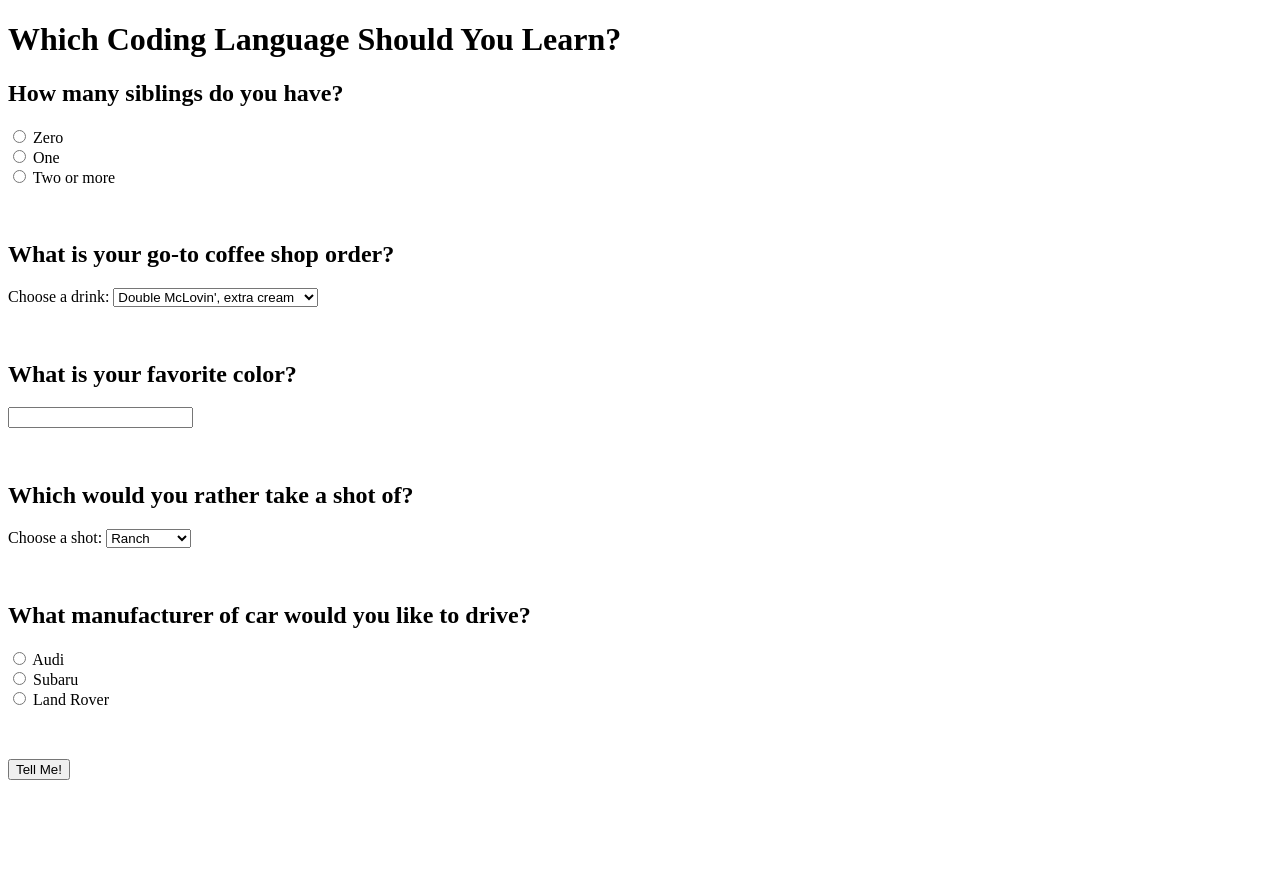
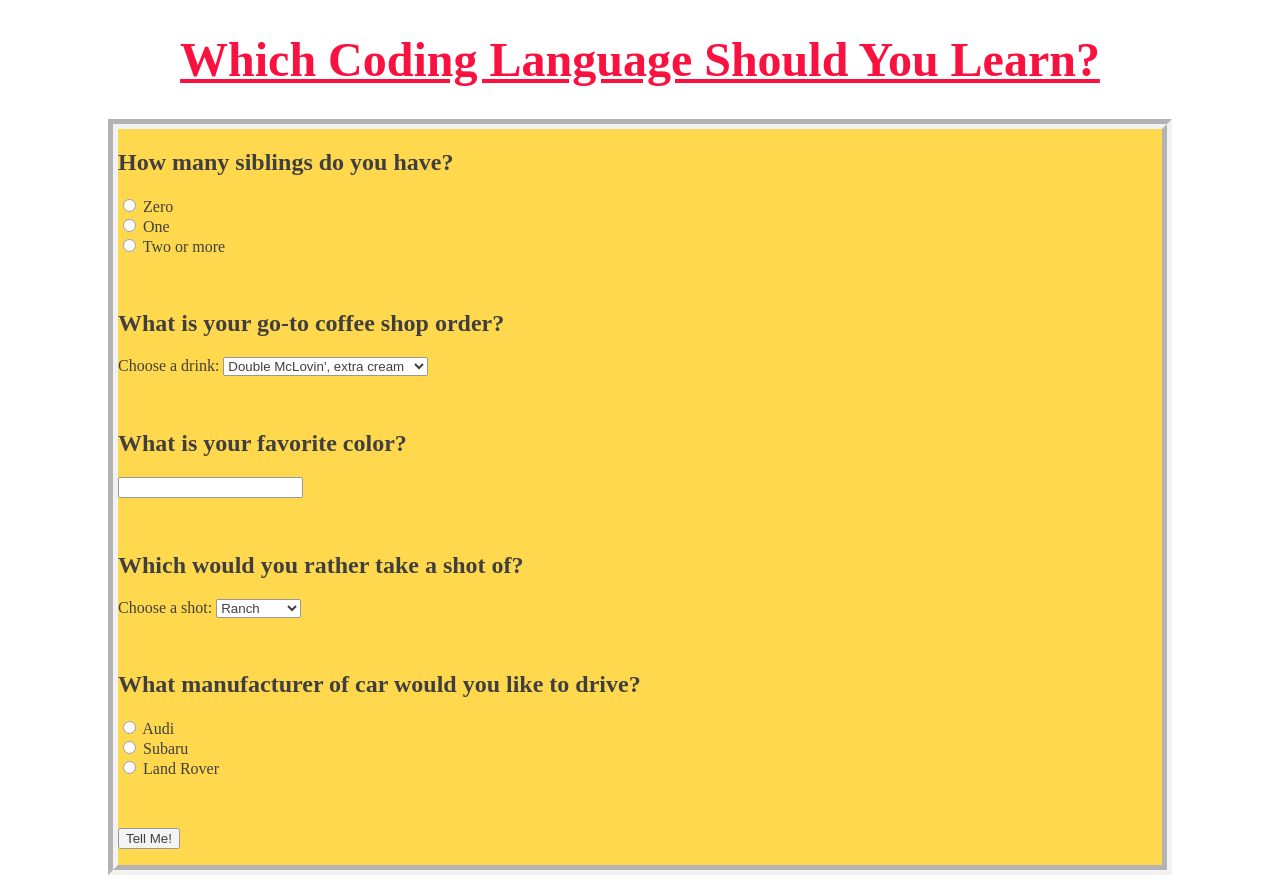
Before and after one commit to gtayyy/Wk2-Independent, a plain HTML site: page index.html in a window 1280 px wide. Before the commit the page ends 800 px from the top, so only its background shows below. Drawn offline with Linux system fonts and the light colour scheme.

Commit message:
Start .css styling

```diff
--- a/css/styles.css
+++ b/css/styles.css
@@ -1,3 +1,18 @@
 .hidden {
 	display: none;
 }
+
+h1 {
+	color: #f9113f;
+	text-align: center;
+	font-size: 300%;
+	text-decoration: underline;
+}
+
+form {
+	border: 10px;
+	border-style: groove;
+	margin-inline: 100px;
+	background-color: #ffcc13;
+	opacity: 0.75;
+}
```
Also changed, not shown: index.html (+0 -2 lines).
